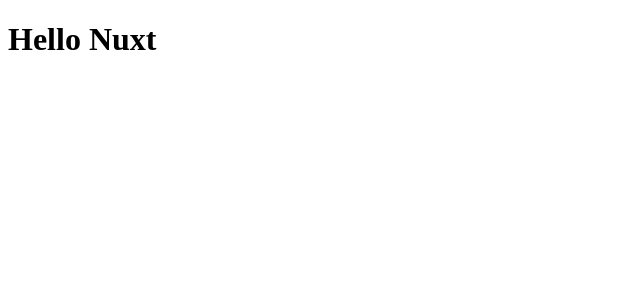
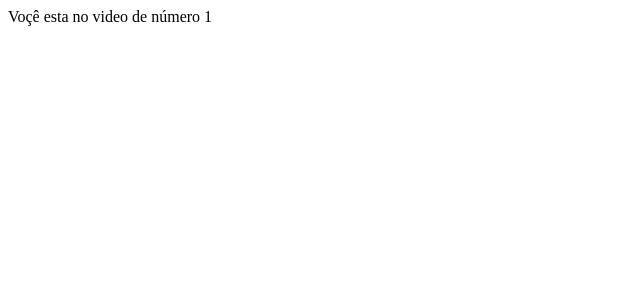
Before and after one commit to marcionavarro/vuejstube, a Nuxt app in the folder nuxt3-tutorial/: page /videos/1 in a window 1280 px wide. Shown: the top 300 px of the page, without its empty margins (0-640 px from the left). Built offline with nearby package versions, Linux system fonts and the light colour scheme.

Commit message:
Nuxt 3 - Configuração, Pages

```diff
--- a/nuxt3-tutorial/app.vue
+++ b/nuxt3-tutorial/app.vue
@@ -1,6 +1,6 @@
 <template>
   <div>
     <NuxtRouteAnnouncer />
-    <h1>Hello Nuxt</h1>
+    <NuxtPage />
   </div>
 </template>
--- a/nuxt3-tutorial/nuxt.config.ts
+++ b/nuxt3-tutorial/nuxt.config.ts
@@ -1,4 +1,11 @@
 // https://nuxt.com/docs/api/configuration/nuxt-config
 export default defineNuxtConfig({
-  devtools: { enabled: true }
+  devtools: { enabled: true },
+  alias: {
+    css: "/<srcDir>/assets/css"
+  },
+  app: {
+    baseURL: process.env.BASE_URL
+  },
+  css: ["~/assets/css/main.css"],
 })
--- /dev/null
+++ b/nuxt3-tutorial/pages/index.vue
@@ -0,0 +1,10 @@
+<template>
+    <div>
+        <h1>Página Inicial</h1>
+    </div>
+</template>
+<script>
+export default {
+
+}
+</script>
--- /dev/null
+++ b/nuxt3-tutorial/pages/lista.vue
@@ -0,0 +1,13 @@
+<template>
+    <div>
+        <h1>Lista</h1>
+    </div>
+</template>
+<script>
+export default {
+
+}
+</script>
+<style lang="">
+
+</style>
--- /dev/null
+++ b/nuxt3-tutorial/pages/videos/[id].vue
@@ -0,0 +1,12 @@
+<template>
+    <div>
+        Voçê esta no video de número {{ idParams }}
+    </div>
+</template>
+<script setup>
+const route = useRoute();
+const idParams = computed(() => route.params.id)
+</script>
+<style lang="">
+
+</style>
--- /dev/null
+++ b/nuxt3-tutorial/pages/videos/favoritos.vue
@@ -0,0 +1,13 @@
+<template>
+    <div>
+        <h1>Vídeos Favoritos</h1>
+    </div>
+</template>
+<script>
+export default {
+
+}
+</script>
+<style lang="">
+
+</style>
--- /dev/null
+++ b/nuxt3-tutorial/pages/videos/index.vue
@@ -0,0 +1,13 @@
+<template>
+    <div>
+        <h1>Vídeos</h1>
+    </div>
+</template>
+<script>
+export default {
+
+}
+</script>
+<style lang="">
+
+</style>
```
Also changed, not shown: nuxt3-tutorial/assets/css/main.css (added).
